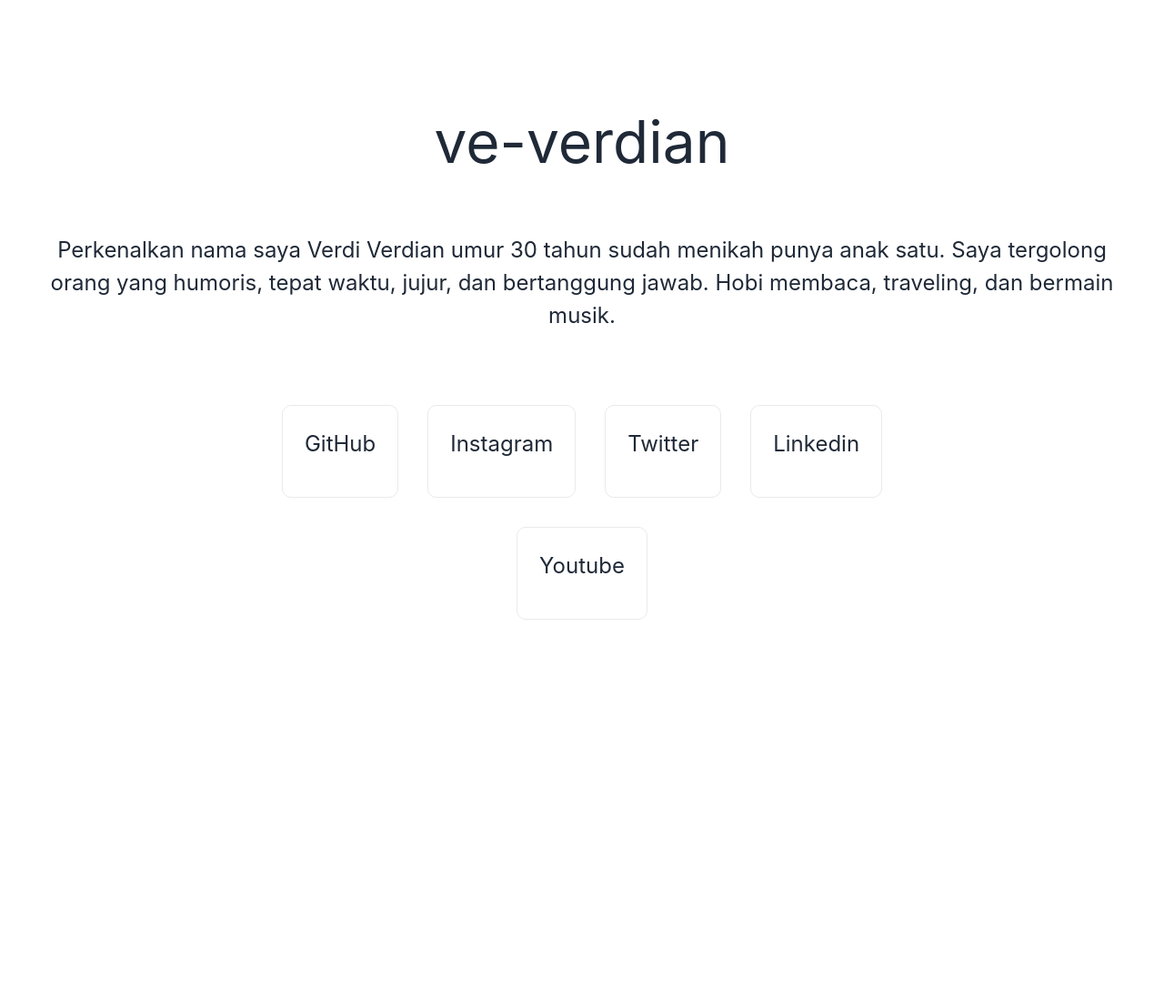
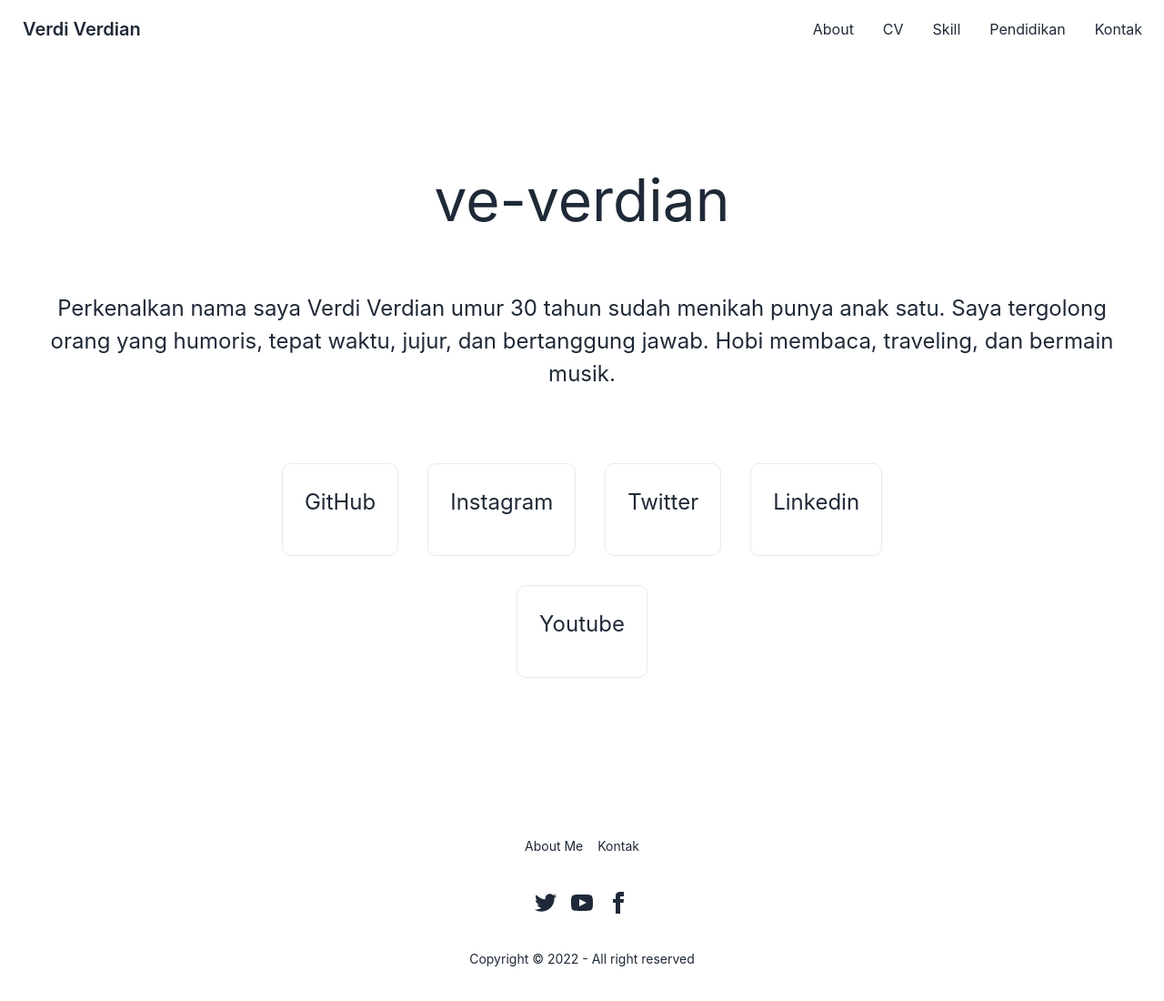
Before and after one commit to ve-verdian/new-cv, a Next.js app: page /about in a window 1280 px wide. Shown: the top 1100 px of the page at 91% size. Before the commit the page ends 816 px from the top, so only its background shows below. Built offline with nearby package versions, Linux system fonts and the light colour scheme.

Commit message:
Perubahan

```diff
--- /dev/null
+++ b/components/footer.js
@@ -0,0 +1,23 @@
+import Link from "next/link"
+import styles from '../styles/Home.module.css'
+
+export default function Footer() {
+    return (
+    <footer className="footer footer-center p-10 bg-base-100 text-base-content rounded">
+    <div className="grid grid-flow-col gap-4">
+        <a className="link link-hover">About Me</a>
+        <a className="link link-hover">Kontak</a>
+    </div>
+    <div>
+        <div className="grid grid-flow-col gap-4">
+        <a><svg xmlns="http://www.w3.org/2000/svg" width="24" height="24" viewBox="0 0 24 24" className="fill-current"><path d="M24 4.557c-.883.392-1.832.656-2.828.775 1.017-.609 1.798-1.574 2.165-2.724-.951.564-2.005.974-3.127 1.195-.897-.957-2.178-1.555-3.594-1.555-3.179 0-5.515 2.966-4.797 6.045-4.091-.205-7.719-2.165-10.148-5.144-1.29 2.213-.669 5.108 1.523 6.574-.806-.026-1.566-.247-2.229-.616-.054 2.281 1.581 4.415 3.949 4.89-.693.188-1.452.232-2.224.084.626 1.956 2.444 3.379 4.6 3.419-2.07 1.623-4.678 2.348-7.29 2.04 2.179 1.397 4.768 2.212 7.548 2.212 9.142 0 14.307-7.721 13.995-14.646.962-.695 1.797-1.562 2.457-2.549z"></path></svg></a>
+        <a><svg xmlns="http://www.w3.org/2000/svg" width="24" height="24" viewBox="0 0 24 24" className="fill-current"><path d="M19.615 3.184c-3.604-.246-11.631-.245-15.23 0-3.897.266-4.356 2.62-4.385 8.816.029 6.185.484 8.549 4.385 8.816 3.6.245 11.626.246 15.23 0 3.897-.266 4.356-2.62 4.385-8.816-.029-6.185-.484-8.549-4.385-8.816zm-10.615 12.816v-8l8 3.993-8 4.007z"></path></svg></a>
+        <a><svg xmlns="http://www.w3.org/2000/svg" width="24" height="24" viewBox="0 0 24 24" className="fill-current"><path d="M9 8h-3v4h3v12h5v-12h3.642l.358-4h-4v-1.667c0-.955.192-1.333 1.115-1.333h2.885v-5h-3.808c-3.596 0-5.192 1.583-5.192 4.615v3.385z"></path></svg></a>
+        </div>
+    </div>
+    <div>
+        <p>Copyright © 2022 - All right reserved</p>
+    </div>
+    </footer>
+    )
+}
--- /dev/null
+++ b/components/header.js
@@ -0,0 +1,22 @@
+import Link from "next/link"
+import styles from '../styles/Home.module.css'
+
+export default function Header() {
+    return (
+        <div className="navbar bg-base-100">
+        <div className="flex-1">
+          <a className="btn btn-ghost normal-case text-xl">
+            <Link href="/">Verdi Verdian</Link></a>
+        </div>
+        <div className="flex-none">
+          <ul className="menu menu-horizontal p-0">
+            <li><Link href="/about"><a>About</a></Link></li>
+            <li><Link href="/cv"><a>CV</a></Link></li>
+            <li><Link href="/skill"><a>Skill</a></Link></li>
+            <li><Link href="/pendidikan"><a>Pendidikan</a></Link></li>
+            <li><Link href="/kontak"><a>Kontak</a></Link></li>
+          </ul>
+        </div>
+      </div>
+        )
+    }
--- /dev/null
+++ b/components/layout.js
@@ -0,0 +1,13 @@
+import Header from './header'
+import Footer from './footer'
+import styles from '../styles/Home.module.css'
+
+export default function Layout({ children }) {
+  return (
+    <>
+      <Header />
+      <main>{children}</main>
+      <Footer />
+    </>
+  )
+}
--- a/pages/about.js
+++ b/pages/about.js
@@ -1,9 +1,11 @@
 import Head from 'next/head'
 import Link from 'next/link'
+import Layout from '../components/layout'
 import styles from '../styles/Home.module.css'
 
 export default function About() {
     return (
+        <Layout>
         <div className="navbar bg-base-100">
             <div className={styles.container}>
         <Head>
@@ -49,5 +51,6 @@
         </main>
             </div>
         </div>
+        </Layout>
      )
 }
--- a/pages/cv.js
+++ b/pages/cv.js
@@ -1,9 +1,11 @@
 import Head from 'next/head'
 import Link from 'next/link'
+import Layout from '../components/layout'
 import styles from '../styles/Home.module.css'
 
 export default function CV() {
     return (
+        <Layout>
         <div className="navbar bg-base-100">
             <div className="navbar-start">
             <Head>
@@ -14,5 +16,6 @@
                 <h1> This is Curiculumvitae </h1>
             </div>
         </div>
+        </Layout>
      )
 }
--- a/pages/index.js
+++ b/pages/index.js
@@ -1,26 +1,31 @@
 import Head from 'next/head'
 import Image from 'next/image'
 import Link from 'next/link'
+import Layout from '../components/layout'
 import styles from '../styles/Home.module.css'
 
-export default function Home() {
-  return (
-    <div className="navbar bg-base-100">
-      <div className="navbar-start">
-        <a className="btn btn-ghost normal-case text-xl">Verdi Verdian</a>
+export default function Index() {
+    return (
+      <Layout>
+        <section>
+        <Head>
+            <title>Verdi Verdian</title>
+        </Head>
+        <div className="hero min-h-screen bg-base-100">
+        <div className="hero-content text-center">
+          <div className="max-w-md">
+            <h1 className="text-5xl font-bold">Hello there</h1>
+            <p className="py-6">Provident cupiditate voluptatem et in. Quaerat fugiat ut assumenda excepturi exercitationem quasi. In deleniti eaque aut repudiandae et a id nisi.</p>
+            <button className="btn btn-info">Get Started</button>
+          </div>
+        </div>
       </div>
-      <div className="navbar-center hidden lg:flex">
-        <ul className="menu menu-horizontal p-0">
-          <li><Link href="/about"><a>About</a></Link></li>
-          <li><Link href="/cv"><a>CV</a></Link></li>
-          <li><Link href="/skill"><a>Skill</a></Link></li>
-          <li><Link href="/pendidikan"><a>Pendidikan</a></Link></li>
-          <li><Link href="/kontak"><a>Kontak</a></Link></li>
-        </ul>
-      </div>
-      <div className="navbar-end">
-        <a className="btn">Get started</a>
-      </div>
-    </div>
-  )
-}
+      </section>
+
+      <section>
+
+
+      </section>
+     </Layout >
+    )
+  }
--- /dev/null
+++ b/pages/index_.js
@@ -0,0 +1,26 @@
+import Head from 'next/head'
+import Image from 'next/image'
+import Link from 'next/link'
+import Layout from '../components/layout'
+import styles from '../styles/Home.module.css'
+
+export default function Home() {
+  return (
+    <Layout>
+    <div className="navbar bg-base-100">
+      <div className="navbar-start">
+        <a className="btn btn-ghost normal-case text-xl">Verdi Verdian</a>
+      </div>
+      <div className="navbar-center hidden lg:flex">
+        <ul className="menu menu-horizontal p-0">
+          <li><Link href="/about"><a>About</a></Link></li>
+          <li><Link href="/cv"><a>CV</a></Link></li>
+          <li><Link href="/skill"><a>Skill</a></Link></li>
+          <li><Link href="/pendidikan"><a>Pendidikan</a></Link></li>
+          <li><Link href="/kontak"><a>Kontak</a></Link></li>
+        </ul>
+      </div>
+    </div>
+    </Layout>
+  )
+}
--- a/pages/kontak.js
+++ b/pages/kontak.js
@@ -1,9 +1,11 @@
 import Head from 'next/head'
 import Link from 'next/link'
+import Layout from '../components/layout'
 import styles from '../styles/Home.module.css'
 
 export default function Kontak() {
     return (
+        <Layout>
         <div className="navbar bg-base-100">
             <div className="navbar-start">
             <Head>
@@ -14,5 +16,6 @@
                 <p> This is Kontak </p>
             </div>
         </div>
+        </Layout>
      )
 }
--- a/pages/pendidikan.js
+++ b/pages/pendidikan.js
@@ -1,9 +1,11 @@
 import Head from 'next/head'
 import Link from 'next/link'
+import Layout from '../components/layout'
 import styles from '../styles/Home.module.css'
 
 export default function Pendidikan() {
     return (
+        <Layout>
         <div className="navbar bg-base-100">
             <div className="navbar-start">
             <Head>
@@ -14,5 +16,6 @@
                 <p> This is Pendidikan </p>
             </div>
         </div>
+        </Layout>
      )
 }
--- a/pages/skill.js
+++ b/pages/skill.js
@@ -1,9 +1,11 @@
 import Head from 'next/head'
 import Link from 'next/link'
+import Layout from '../components/layout'
 import styles from '../styles/Home.module.css'
 
 export default function Skill() {
     return (
+        <Layout>
         <div className="navbar bg-base-100">
             <div className="navbar-start">
             <Head>
@@ -14,5 +16,6 @@
                 <p> This is Skill </p>
             </div>
         </div>
+        </Layout>
      )
 }
```
Also changed, not shown: components/navbar.js (deleted).
